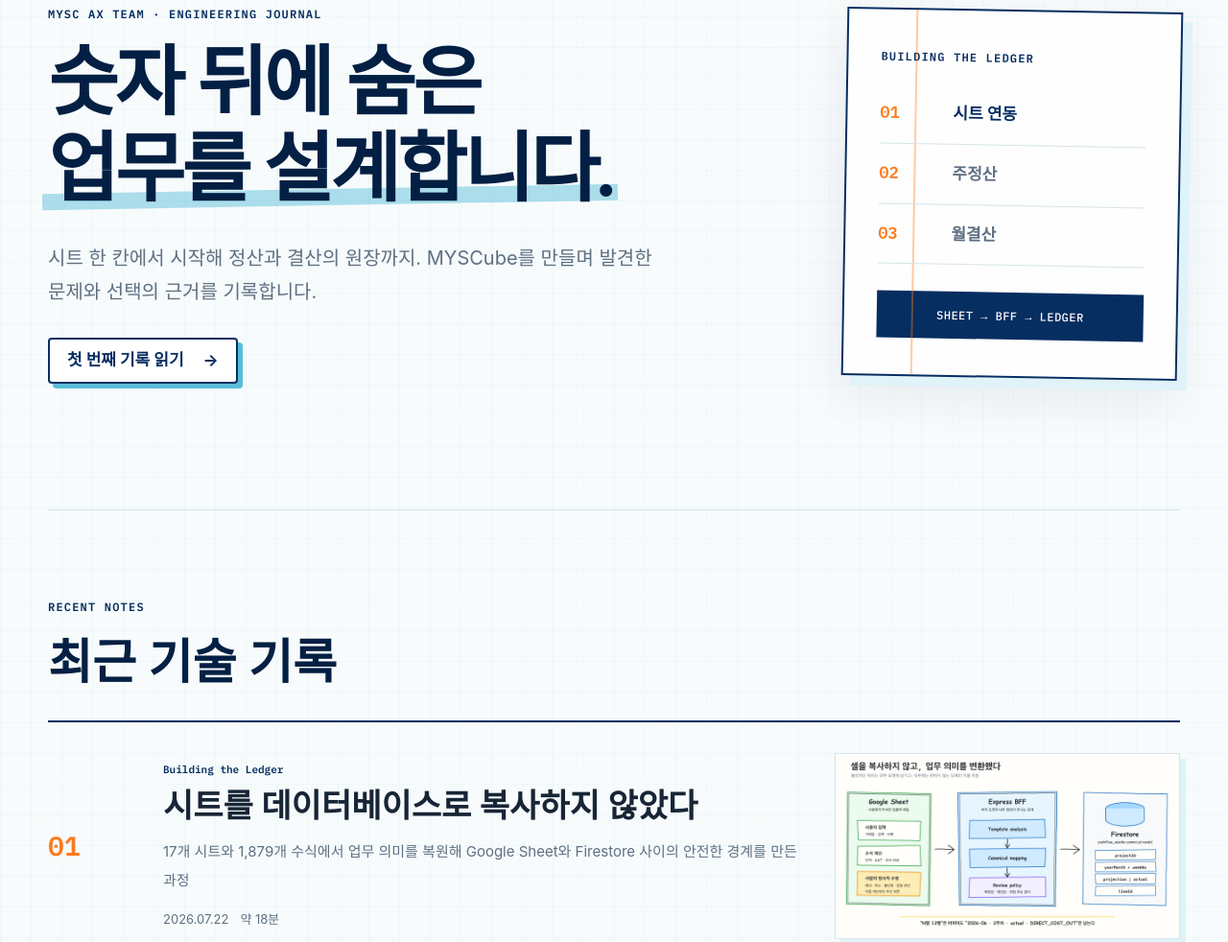
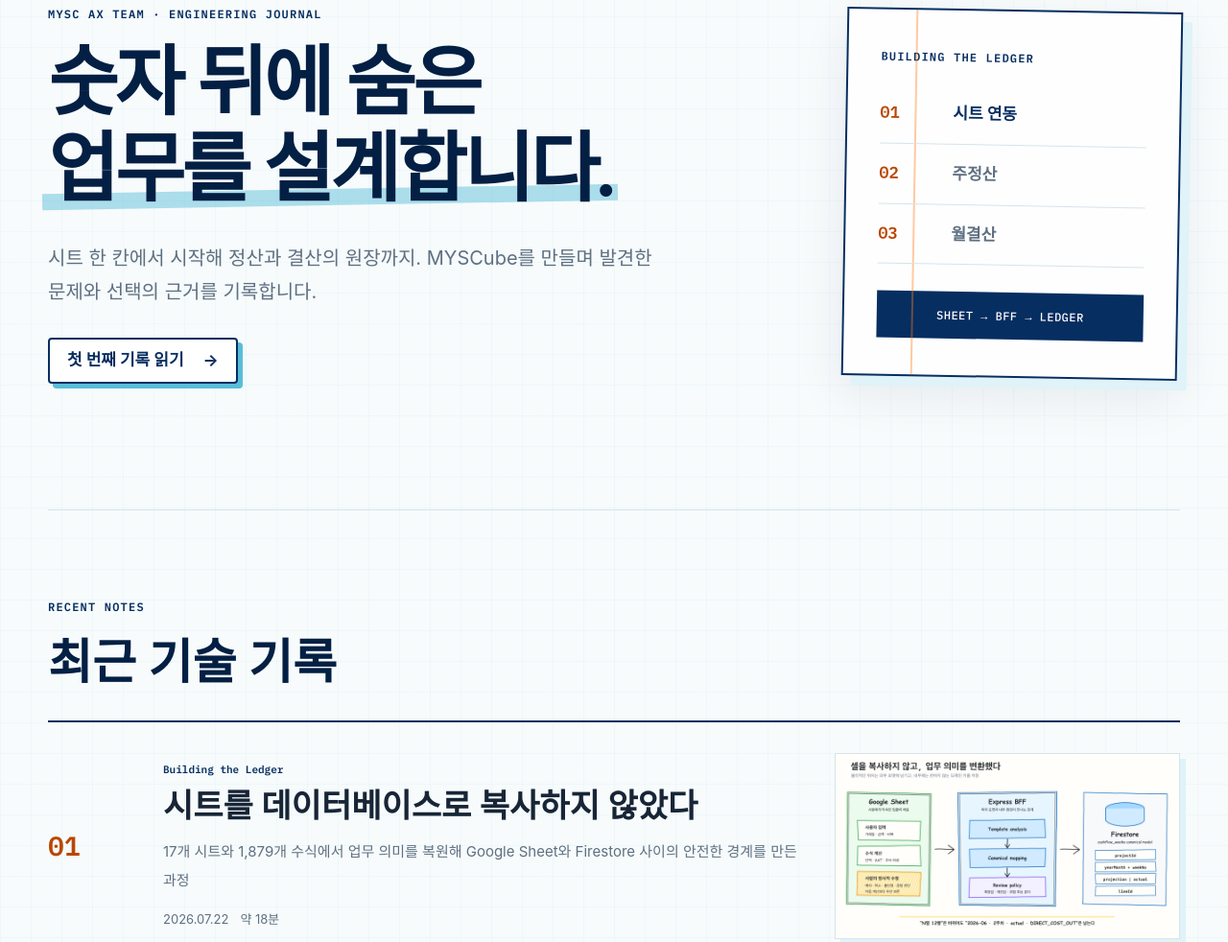
Before and after one commit to merryAI-dev/merryAI-dev.github.io, a Jekyll site: the page built from index.html, in a window 1280 px wide. Shown: the part 207-1189 px from the top of the page at 96% size. Built offline with Jekyll 4.4.1, drawn with Linux system fonts in a browser that asks for light colours; some web fonts are replaced.

Commit message:
fix(qa): ISSUE-002 — raise orange text contrast

```diff
--- a/assets/css/style.css
+++ b/assets/css/style.css
@@ -4,6 +4,7 @@
   --sky: #59bdd8;
   --sky-soft: #dff3f8;
   --orange: #ff7a1a;
+  --orange-ink: #b94700;
   --orange-soft: #fff0e4;
   --ink: #172536;
   --muted: #5f7082;
@@ -224,7 +225,7 @@ img { display: block; max-width: 100%; }
 
 .hero-ledger li span,
 .post-card-index {
-  color: var(--orange);
+  color: var(--orange-ink);
   font-family: "IBM Plex Mono", monospace;
   font-weight: 600;
 }
@@ -270,7 +271,7 @@ img { display: block; max-width: 100%; }
 }
 
 .post-card > a:hover h3,
-.post-card > a:focus-visible h3 { color: var(--orange); }
+.post-card > a:focus-visible h3 { color: var(--orange-ink); }
 
 .post-card > a:focus-visible { outline: 3px solid var(--sky); outline-offset: 6px; }
 
@@ -354,7 +355,7 @@ img { display: block; max-width: 100%; }
 }
 
 .ledger-margin span { display: block; }
-.ledger-margin span:first-child { margin-bottom: 14px; color: var(--orange); font-size: 30px; }
+.ledger-margin span:first-child { margin-bottom: 14px; color: var(--orange-ink); font-size: 30px; }
 
 .post-content { min-width: 0; }
 
@@ -528,7 +529,7 @@ img { display: block; max-width: 100%; }
 
 .editor-note p,
 .editor-action-index {
-  color: var(--orange);
+  color: var(--orange-ink);
   font-family: "IBM Plex Mono", monospace;
   font-size: 11px;
   font-weight: 600;
@@ -584,7 +585,7 @@ img { display: block; max-width: 100%; }
 .editor-board h2 { margin: 0; color: var(--navy-deep); font-family: "Gowun Batang", serif; font-size: 34px; line-height: 1.25; }
 .editor-workflow ol { margin: 30px 0 0; padding: 0; border-top: 2px solid var(--navy); list-style: none; }
 .editor-workflow li { display: grid; grid-template-columns: 46px 1fr; gap: 18px; padding: 23px 0; border-bottom: 1px solid var(--line); }
-.editor-workflow li > span { color: var(--orange); font-family: "IBM Plex Mono", monospace; font-size: 19px; }
+.editor-workflow li > span { color: var(--orange-ink); font-family: "IBM Plex Mono", monospace; font-size: 19px; }
 .editor-workflow strong { color: var(--navy-deep); }
 .editor-workflow li p { margin: 4px 0 0; color: var(--muted); font-size: 14px; }
 
@@ -614,7 +615,7 @@ img { display: block; max-width: 100%; }
 .format-guide-copy > p:last-child { margin: 18px 0 0; color: var(--muted); font-size: 15px; }
 .format-samples { margin: 0; border-top: 2px solid var(--navy); }
 .format-samples > div { display: grid; grid-template-columns: 150px 1fr; gap: 20px; align-items: center; min-height: 74px; border-bottom: 1px solid var(--line); }
-.format-samples dt { color: var(--orange); font-family: "IBM Plex Mono", monospace; font-size: 11px; font-weight: 600; letter-spacing: 0.06em; }
+.format-samples dt { color: var(--orange-ink); font-family: "IBM Plex Mono", monospace; font-size: 11px; font-weight: 600; letter-spacing: 0.06em; }
 .format-samples dd { margin: 0; color: var(--navy-deep); }
 .format-samples strong { padding: 0 0.06em; background: linear-gradient(transparent 62%, rgba(255, 220, 72, 0.68) 62%); font-weight: 780; }
 .format-samples u { text-decoration-color: var(--orange); text-decoration-skip-ink: none; text-decoration-thickness: 3px; text-underline-offset: 0.18em; }
```
